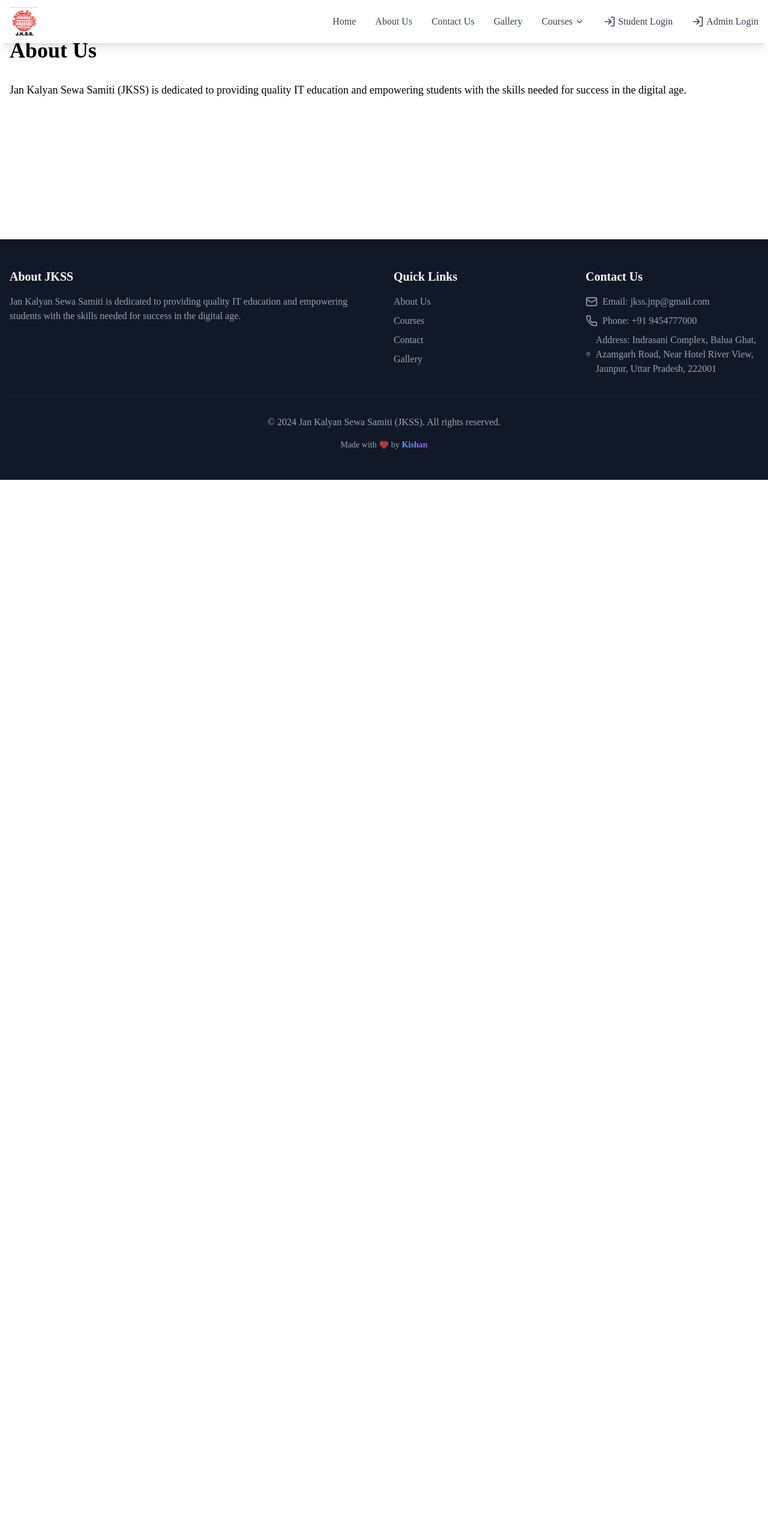
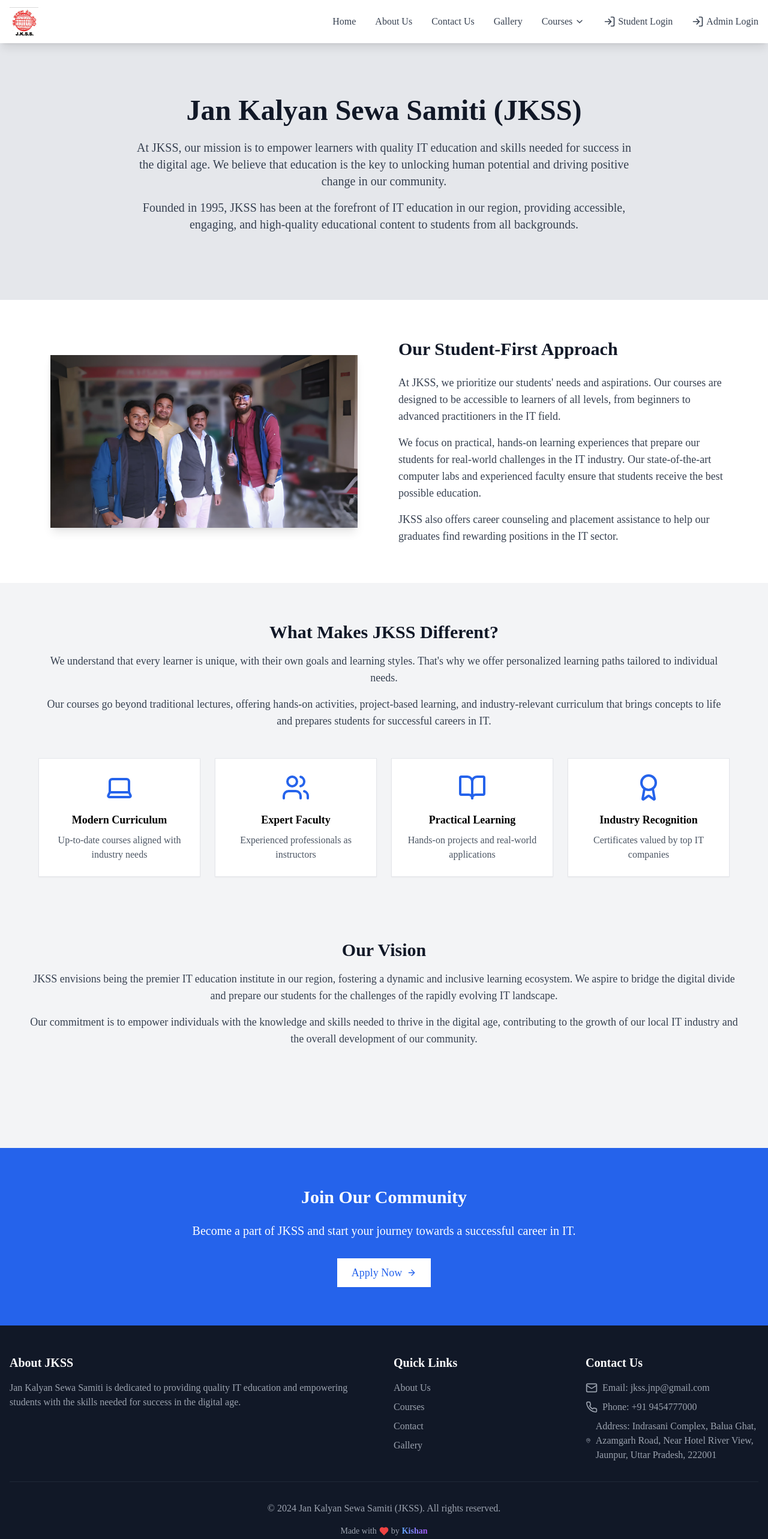
Before and after one commit to KishanWebDev/JKSS-Website, a React (Vite) app: page /about in a window 1280 px wide. Shown: the top 2566 px of the page at 60% size. Before the commit the page ends 800 px from the top, so only its background shows below. Built offline with nearby package versions, Linux system fonts and the light colour scheme.

Commit message:
Fix: About Us

```diff
--- a/src/pages/About.jsx
+++ b/src/pages/About.jsx
@@ -1,16 +1,212 @@
-import React from 'react'
+'use client'
 
-const About = () => {
+import React from "react";
+import { motion } from "framer-motion";
+import { toast, Toaster } from "sonner";
+import { Laptop, Users, BookOpen, Award, ArrowRight } from "lucide-react";
+
+const Button = ({ children, variant = "primary", size = "md", onClick, className = "" }) => {
+  const baseStyles = "inline-flex items-center justify-center rounded-md font-medium transition-colors focus-visible:outline-none focus-visible:ring-2 focus-visible:ring-offset-2";
+  const variantStyles = {
+    primary: "bg-blue-600 text-white hover:bg-blue-700",
+    secondary: "bg-white text-blue-600 hover:bg-gray-100"
+  };
+  const sizeStyles = {
+    md: "h-10 px-4 py-2",
+    lg: "h-12 px-6 py-3 text-lg"
+  };
+
   return (
-    <div className="container mx-auto px-4 py-16">
-      <h1 className="text-4xl font-bold mb-8">About Us</h1>
-      <p className="text-lg mb-4">
-        Jan Kalyan Sewa Samiti (JKSS) is dedicated to providing quality IT education
-        and empowering students with the skills needed for success in the digital age.
-      </p>
-      {/* Add more content about JKSS here */}
+    <button
+      className={`${baseStyles} ${variantStyles[variant]} ${sizeStyles[size]} ${className}`}
+      onClick={onClick}
+    >
+      {children}
+    </button>
+  );
+};
+
+const Card = ({ children, className = "" }) => (
+  <div className={`rounded-lg border border-gray-200 bg-white shadow-sm ${className}`}>
+    {children}
+  </div>
+);
+
+const CardContent = ({ children, className = "" }) => (
+  <div className={`p-6 ${className}`}>
+    {children}
+  </div>
+);
+
+const FeatureCard = ({ icon: Icon, title, description }) => (
+  <motion.div
+    whileHover={{ scale: 1.05 }}
+    whileTap={{ scale: 0.95 }}
+  >
+    <Card>
+      <CardContent className="flex flex-col items-center">
+        <Icon className="w-12 h-12 text-blue-600 mb-4" />
+        <h3 className="text-lg font-semibold mb-2">{title}</h3>
+        <p className="text-center text-gray-600">{description}</p>
+      </CardContent>
+    </Card>
+  </motion.div>
+);
+
+const AboutUs = () => {
+  const handleApplyNow = () => {
+    toast.success("Application submitted successfully!", {
+      description: "We'll get back to you soon.",
+    });
+  };
+
+  return (
+    <div className="content-wrapper">
+      <Toaster />
+      <motion.section
+        initial={{ opacity: 0, y: 50 }}
+        animate={{ opacity: 1, y: 0 }}
+        transition={{ duration: 0.5 }}
+        className="py-16 md:py-24 bg-gray-200"
+      >
+        <div className="flex flex-col justify-center items-center gap-6 p-4 md:text-center max-w-7xl mx-auto">
+          <motion.div
+            initial={{ opacity: 0, y: 30 }}
+            animate={{ opacity: 1, y: 0 }}
+            transition={{ duration: 0.6, delay: 0.2 }}
+            className="space-y-6 mt-8 md:mt-12"
+          >
+            <h1 className="text-3xl md:text-5xl font-bold text-gray-900">
+              Jan Kalyan Sewa Samiti (JKSS)
+            </h1>
+            <div className="space-y-4">
+              <p className="text-lg md:text-xl text-gray-700 md:w-3/4 lg:w-2/3 mx-auto">
+                At JKSS, our mission is to empower learners with quality IT education and skills needed for success in the digital age. We believe that education is the key to unlocking human potential and driving positive change in our community.
+              </p>
+              <p className="text-lg md:text-xl text-gray-700 md:w-3/4 lg:w-2/3 mx-auto">
+                Founded in 1995, JKSS has been at the forefront of IT education in our region, providing accessible, engaging, and high-quality educational content to students from all backgrounds.
+              </p>
+            </div>
+          </motion.div>
+        </div>
+      </motion.section>
+
+      <motion.div
+        initial={{ opacity: 0 }}
+        animate={{ opacity: 1 }}
+        transition={{ duration: 0.5, delay: 0.2 }}
+        className="py-16 bg-white"
+      >
+        <div className="flex flex-col md:flex-row justify-between items-center gap-12 px-4 md:px-16 max-w-7xl mx-auto">
+          <div className="w-full md:w-1/2">
+            <div className="flex justify-center">
+              <motion.img
+                whileHover={{ scale: 1.05 }}
+                className="w-full max-w-lg rounded-lg shadow-lg"
+                src="/StudentImgs.png"
+                alt="JKSS Campus"
+              />
+            </div>
+          </div>
+          <div className="w-full md:w-1/2 space-y-6">
+            <h2 className="text-2xl md:text-3xl font-bold text-gray-900">
+              Our Student-First Approach
+            </h2>
+            <div className="space-y-4">
+              <p className="text-lg text-gray-700">
+                At JKSS, we prioritize our students' needs and aspirations. Our courses are designed to be accessible to learners of all levels, from beginners to advanced practitioners in the IT field.
+              </p>
+              <p className="text-lg text-gray-700">
+                We focus on practical, hands-on learning experiences that prepare our students for real-world challenges in the IT industry. Our state-of-the-art computer labs and experienced faculty ensure that students receive the best possible education.
+              </p>
+              <p className="text-lg text-gray-700">
+                JKSS also offers career counseling and placement assistance to help our graduates find rewarding positions in the IT sector.
+              </p>
+            </div>
+          </div>
+        </div>
+      </motion.div>
+
+      <motion.div
+        initial={{ opacity: 0 }}
+        animate={{ opacity: 1 }}
+        transition={{ duration: 0.5, delay: 0.4 }}
+        className="py-16 bg-gray-100"
+      >
+        <section className="text-left md:text-center px-4 md:px-16 max-w-7xl mx-auto">
+          <h2 className="text-2xl md:text-3xl font-bold text-gray-900">What Makes JKSS Different?</h2>
+          <p className="mt-4 text-lg text-gray-700">
+            We understand that every learner is unique, with their own goals and learning styles. That's why we offer personalized learning paths tailored to individual needs.
+          </p>
+          <p className="mt-4 text-lg text-gray-700">
+            Our courses go beyond traditional lectures, offering hands-on activities, project-based learning, and industry-relevant curriculum that brings concepts to life and prepares students for successful careers in IT.
+          </p>
+        </section>
+
+        <div className="grid grid-cols-1 md:grid-cols-2 lg:grid-cols-4 gap-6 mt-12 px-4 md:px-16 max-w-7xl mx-auto">
+          <FeatureCard
+            icon={Laptop}
+            title="Modern Curriculum"
+            description="Up-to-date courses aligned with industry needs"
+          />
+          <FeatureCard
+            icon={Users}
+            title="Expert Faculty"
+            description="Experienced professionals as instructors"
+          />
+          <FeatureCard
+            icon={BookOpen}
+            title="Practical Learning"
+            description="Hands-on projects and real-world applications"
+          />
+          <FeatureCard
+            icon={Award}
+            title="Industry Recognition"
+            description="Certificates valued by top IT companies"
+          />
+        </div>
+
+        <motion.div
+          initial={{ opacity: 0, y: 50 }}
+          animate={{ opacity: 1, y: 0 }}
+          transition={{ duration: 0.5, delay: 0.6 }}
+          className="py-16"
+        >
+          <div className="p-4 md:p-10 text-left md:text-center max-w-7xl mx-auto">
+            <h2 className="text-2xl md:text-3xl font-bold text-gray-900">Our Vision</h2>
+            <p className="mt-4 text-lg text-gray-700">
+              JKSS envisions being the premier IT education institute in our region, fostering a dynamic and inclusive learning ecosystem. We aspire to bridge the digital divide and prepare our students for the challenges of the rapidly evolving IT landscape.
+            </p>
+            <p className="mt-4 text-lg text-gray-700">
+              Our commitment is to empower individuals with the knowledge and skills needed to thrive in the digital age, contributing to the growth of our local IT industry and the overall development of our community.
+            </p>
+          </div>
+        </motion.div>
+      </motion.div>
+
+      <motion.section
+        initial={{ opacity: 0, y: 50 }}
+        animate={{ opacity: 1, y: 0 }}
+        transition={{ duration: 0.5, delay: 0.8 }}
+        className="bg-blue-600 text-white py-16"
+      >
+        <div className="container mx-auto px-4 text-center max-w-4xl">
+          <h2 className="text-3xl font-bold mb-6">Join Our Community</h2>
+          <p className="text-xl mb-8">
+            Become a part of JKSS and start your journey towards a successful career in IT.
+          </p>
+          <Button
+            variant="secondary"
+            size="lg"
+            onClick={handleApplyNow}
+          >
+            Apply Now
+            <ArrowRight className="ml-2 h-4 w-4" />
+          </Button>
+        </div>
+      </motion.section>
     </div>
-  )
-}
+  );
+};
 
-export default About
+export default AboutUs;
```
Also changed, not shown: public/StudentImgs.png (added), 1 other file (tests, documents, lock files or other folders).
